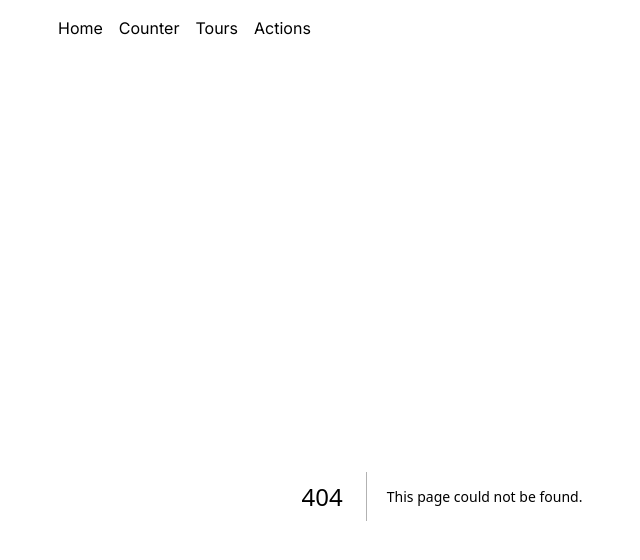
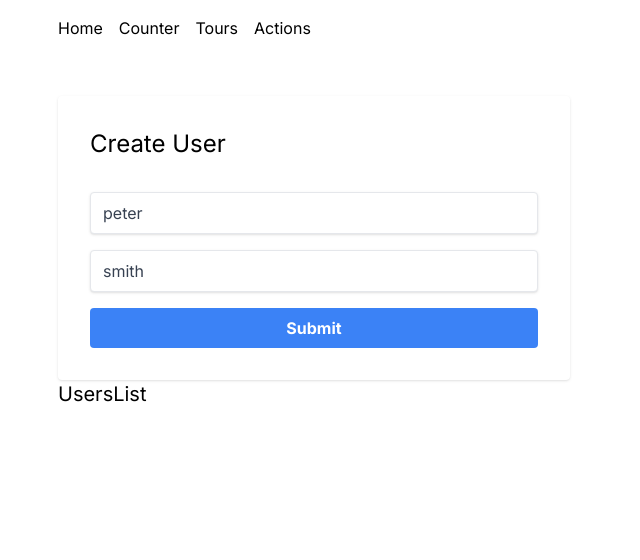
Before and after one commit to ivanovskipetar/nextjs-home-away, a Next.js app: page /actions in a window 1280 px wide. Before the commit this address had no page. Shown: the top 560 px of the page, without its empty margins (198-838 px from the left). Built offline with nearby package versions, Linux system fonts and the light colour scheme.

Commit message:
added ActionsPage with form that creates user on server side.

```diff
--- /dev/null
+++ b/app/actions/page.tsx
@@ -0,0 +1,13 @@
+import Form from "@/components/Form";
+import UsersList from "@/components/UsersList";
+
+function ActionsPage() {
+  return (
+    <>
+      <Form />
+      <UsersList />
+    </>
+  );
+}
+
+export default ActionsPage;
--- a/app/counter/page.tsx
+++ b/app/counter/page.tsx
@@ -1,5 +1,5 @@
 import React from "react";
-import Counter from "@/components/counter";
+import Counter from "@/components/Counter";
 
 function CounterPage() {
   return (
--- a/app/layout.tsx
+++ b/app/layout.tsx
@@ -1,5 +1,5 @@
 import "./globals.css";
-import Navbar from "@/components/navbar";
+import Navbar from "@/components/Navbar";
 import { Inter } from "next/font/google";
 import type { Metadata } from "next";
 
--- /dev/null
+++ b/components/Form.tsx
@@ -0,0 +1,36 @@
+const createUser = async () => {
+  "use server";
+  console.log("creating user..");
+};
+
+function Form() {
+  return (
+    <form action={createUser} className={formStyle}>
+      <h2 className="text-2xl capitalize mb-4">Create user</h2>
+      <input
+        type="text"
+        name="firstName"
+        defaultValue="peter"
+        required
+        className={inputStyle}
+      />
+      <input
+        type="text"
+        name="lastName"
+        defaultValue="smith"
+        required
+        className={inputStyle}
+      />
+      <button type="submit" className={buttonStyle}>
+        Submit
+      </button>
+    </form>
+  );
+}
+
+const formStyle = "max-w-lg flex flex-col gap-y-4 shadow rounded p-8";
+const inputStyle = "border shadow rounded py-2 px-3 text-gray-700";
+const buttonStyle =
+  "bg-blue-500 hover:bg-blue-700 text-white font-bold py-2 px-4 rounded capitalize";
+
+export default Form;
--- a/components/navbar.tsx
+++ b/components/Navbar.tsx
@@ -5,7 +5,7 @@
   return (
     <nav className="max-w-3xl mx-auto py-4 flex gap-x-4">
       <Link href="/">Home</Link>
-      <Link href="/counter">Counter</Link>
+      <Link href="/components/Counter">Counter</Link>
       <Link href="/tours">Tours</Link>
       <Link href="/actions">Actions</Link>
     </nav>
--- /dev/null
+++ b/components/UsersList.tsx
@@ -0,0 +1,5 @@
+function UsersList() {
+  return <h3 className="text-xl">UsersList</h3>;
+}
+
+export default UsersList;
```
Also changed, not shown: components/Counter.tsx (renamed from components/counter.tsx).
